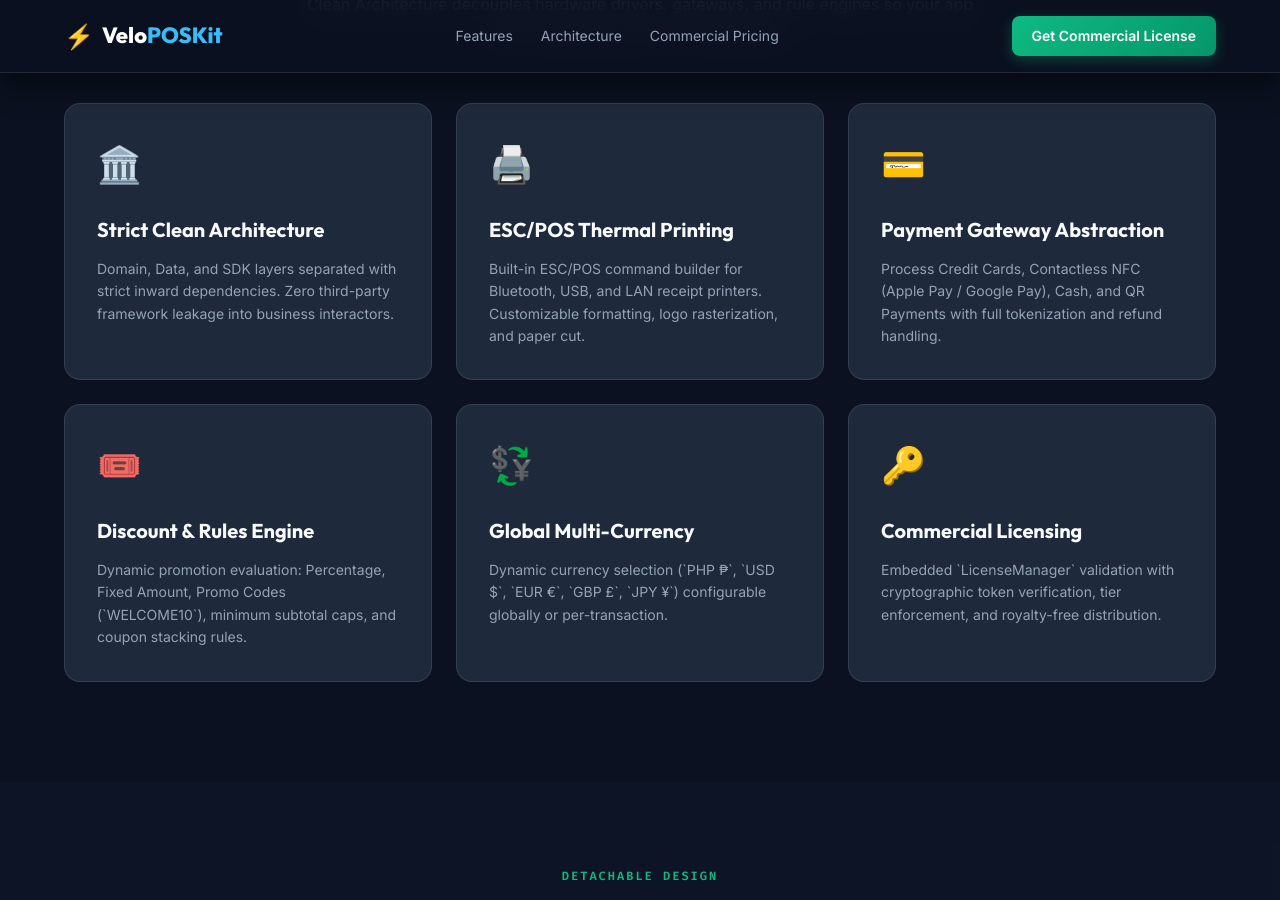
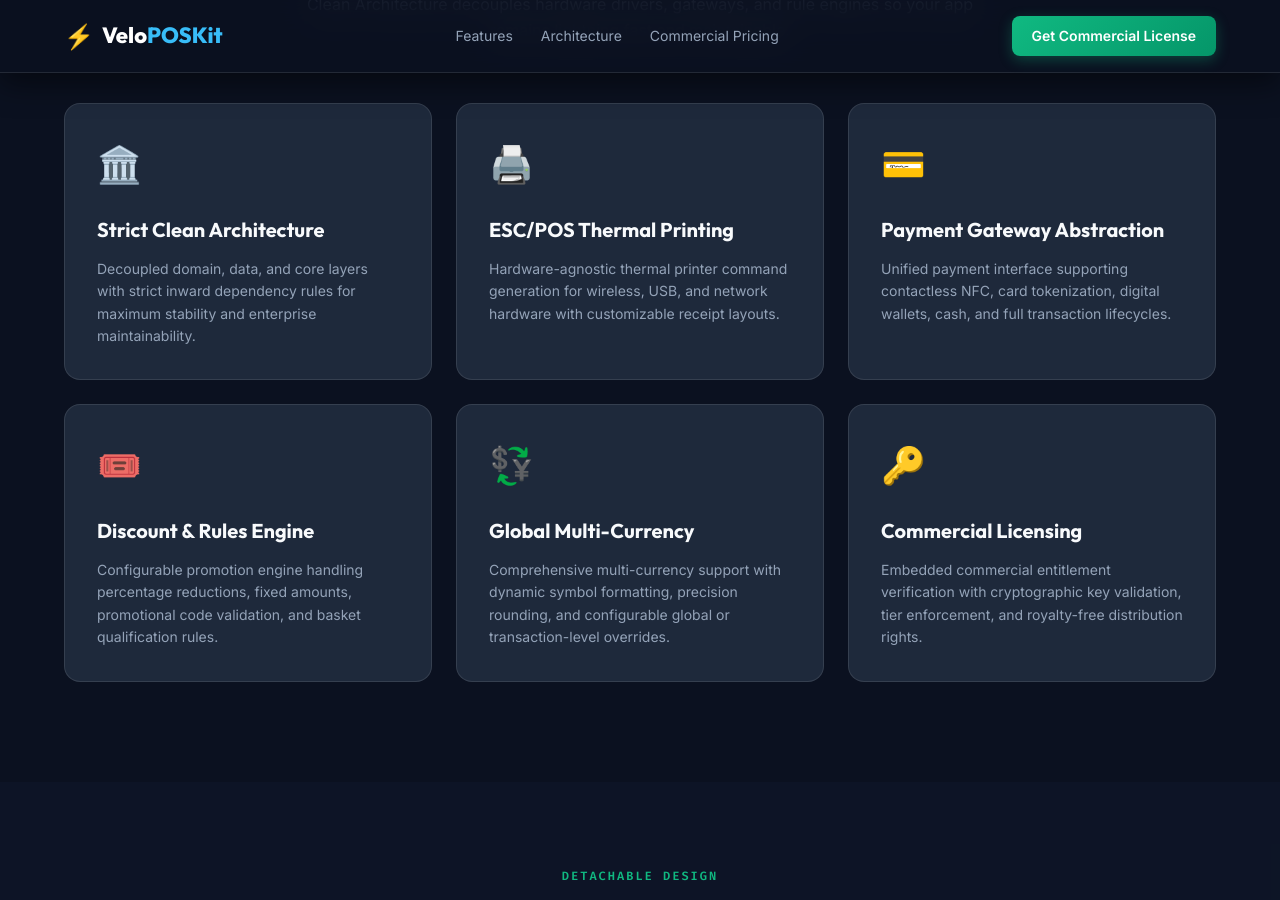
Before and after one commit to kdomingo/kdomingo.github.io, a Jekyll site: the page VeloPOSKit-LandingPage/index.html, which Jekyll copies as it is, in a window 1280 px wide and 900 px high, scrolled down 1697 px. Built offline with Jekyll 4.4.1, drawn with Linux system fonts in a browser that asks for light colours; some of the changed text lies outside the part shown.

Commit message:
refactor: obscure feature descriptions and remove class names/dummy data

```diff
--- a/VeloPOSKit-LandingPage/index.html
+++ b/VeloPOSKit-LandingPage/index.html
@@ -118,37 +118,37 @@ eventBus.observe(<span class="type">PaymentCompletedEvent</span>::<span class="k
                 <div class="feature-card" id="feature-clean-arch">
                     <div class="feature-icon">🏛️</div>
                     <h3>Strict Clean Architecture</h3>
-                    <p>Domain, Data, and SDK layers separated with strict inward dependencies. Zero third-party framework leakage into business interactors.</p>
+                    <p>Decoupled domain, data, and core layers with strict inward dependency rules for maximum stability and enterprise maintainability.</p>
                 </div>
 
                 <div class="feature-card" id="feature-thermal-printer">
                     <div class="feature-icon">🖨️</div>
                     <h3>ESC/POS Thermal Printing</h3>
-                    <p>Built-in ESC/POS command builder for Bluetooth, USB, and LAN receipt printers. Customizable formatting, logo rasterization, and paper cut.</p>
+                    <p>Hardware-agnostic thermal printer command generation for wireless, USB, and network hardware with customizable receipt layouts.</p>
                 </div>
 
                 <div class="feature-card" id="feature-payment">
                     <div class="feature-icon">💳</div>
                     <h3>Payment Gateway Abstraction</h3>
-                    <p>Process Credit Cards, Contactless NFC (Apple Pay / Google Pay), Cash, and QR Payments with full tokenization and refund handling.</p>
+                    <p>Unified payment interface supporting contactless NFC, card tokenization, digital wallets, cash, and full transaction lifecycles.</p>
                 </div>
 
                 <div class="feature-card" id="feature-discounts">
                     <div class="feature-icon">🎟️</div>
                     <h3>Discount & Rules Engine</h3>
-                    <p>Dynamic promotion evaluation: Percentage, Fixed Amount, Promo Codes (`WELCOME10`), minimum subtotal caps, and coupon stacking rules.</p>
+                    <p>Configurable promotion engine handling percentage reductions, fixed amounts, promotional code validation, and basket qualification rules.</p>
                 </div>
 
                 <div class="feature-card" id="feature-currency">
                     <div class="feature-icon">💱</div>
                     <h3>Global Multi-Currency</h3>
-                    <p>Dynamic currency selection (`PHP ₱`, `USD $`, `EUR €`, `GBP £`, `JPY ¥`) configurable globally or per-transaction.</p>
+                    <p>Comprehensive multi-currency support with dynamic symbol formatting, precision rounding, and configurable global or transaction-level overrides.</p>
                 </div>
 
                 <div class="feature-card" id="feature-licensing">
                     <div class="feature-icon">🔑</div>
                     <h3>Commercial Licensing</h3>
-                    <p>Embedded `LicenseManager` validation with cryptographic token verification, tier enforcement, and royalty-free distribution.</p>
+                    <p>Embedded commercial entitlement verification with cryptographic key validation, tier enforcement, and royalty-free distribution rights.</p>
                 </div>
             </div>
         </div>
@@ -230,7 +230,7 @@ eventBus.observe(<span class="type">PaymentCompletedEvent</span>::<span class="k
                         <li>✔️ <strong>ESC/POS Thermal Hardware Drivers</strong> (Bluetooth, USB, Ethernet/LAN)</li>
                         <li>✔️ <strong>EMV & NFC Payment Tokenization Drivers</strong></li>
                         <li>✔️ <strong>Multi-Currency Engine</strong> (`PHP ₱`, `USD $`, `EUR €`, `JPY ¥`, Custom)</li>
-                        <li>✔️ <strong>Cryptographic License Key Activation</strong> via `LicenseManager`</li>
+                        <li>✔️ <strong>Cryptographic License Key Activation & Entitlement Manager</strong></li>
                         <li>✔️ <strong>12 Months Dedicated Engineering Support</strong> & Minor Updates</li>
                         <li>✔️ <strong>100% Royalty-Free Commercial Sublicensing Rights</strong></li>
                     </ul>
```
Also changed, not shown: VeloPOSKit/index.html (+7 -7 lines).
